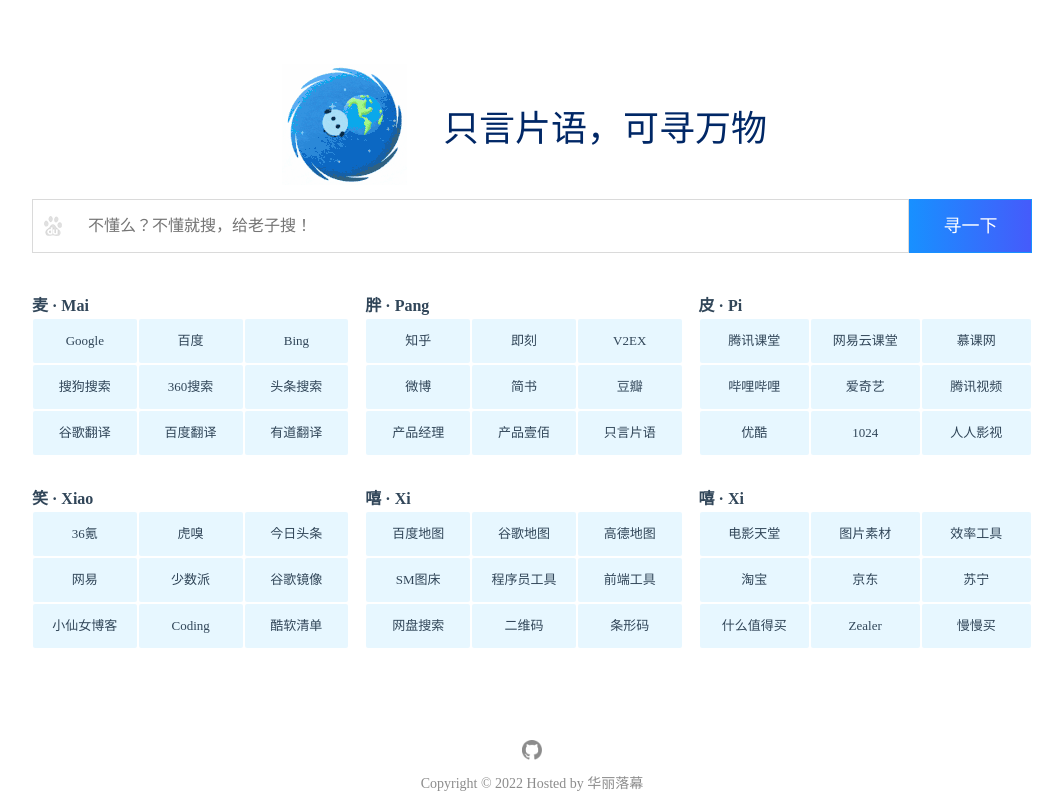
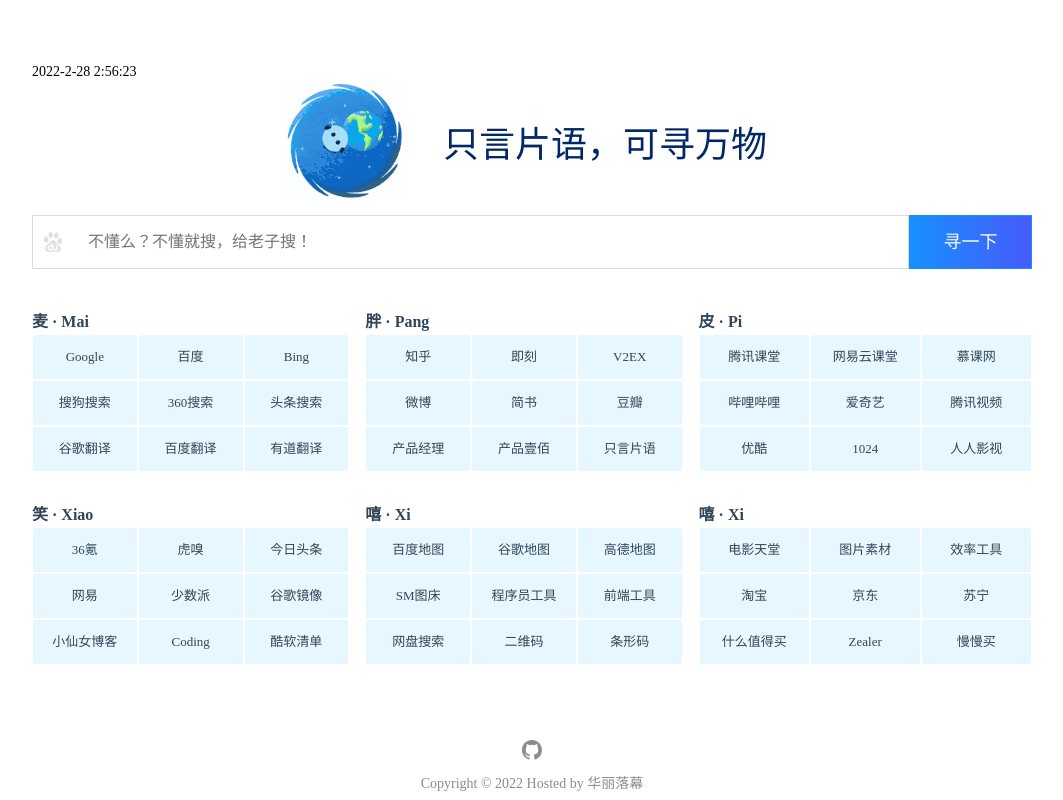
Before and after one commit to githubmisterzhang/githubmisterzhang.github-io, a plain HTML site: page index.html in a window 1280 px wide. Shown: the whole page, without its empty margins (108-1171 px from the left). Drawn offline with Linux system fonts and the light colour scheme.

Commit message:
Create index.html

```diff
--- a/index.html
+++ b/index.html
@@ -22,6 +22,29 @@
 <body>
 <div class="inner-center main">
   <div class="content-inside">
+   <div id="time"> </div>
+            <script>
+    // 获取要显示时间的元素
+    var div = document.getElementById("time");
+    // 先调用showTime方法
+    showTime();
+    // 定义showTime方法
+    function showTime () {
+        var ms = new Date(); // 实例化Date对象
+        var year = ms.getFullYear(); // 获取年
+        var month = ms.getMonth(); // 获取月 (0 ~ 11)
+        var date = ms.getDate(); // 获取日 (1 ~ 31)
+        var hour = ms.getHours(); // 获取时 (0 ~ 23)
+        var minute = ms.getMinutes(); // 获取分 (0 ~ 59)
+        var second = ms.getSeconds(); // 获取秒 (0 ~ 59)
+        // 拼接时间
+        var str = year+"-"+month+"-"+date+" "+hour+":"+minute+":"+second
+        // 将拼接好的时间放到元素中
+        div.innerText = str;
+        // 设置500毫秒后再次调用showTime方法，形成一个无限循环
+        setTimeout(showTime,500);
+    }
+            </script>
     <!-- slogan start -->
     <div class="logo-box">
       <div class="logo-left">
```
